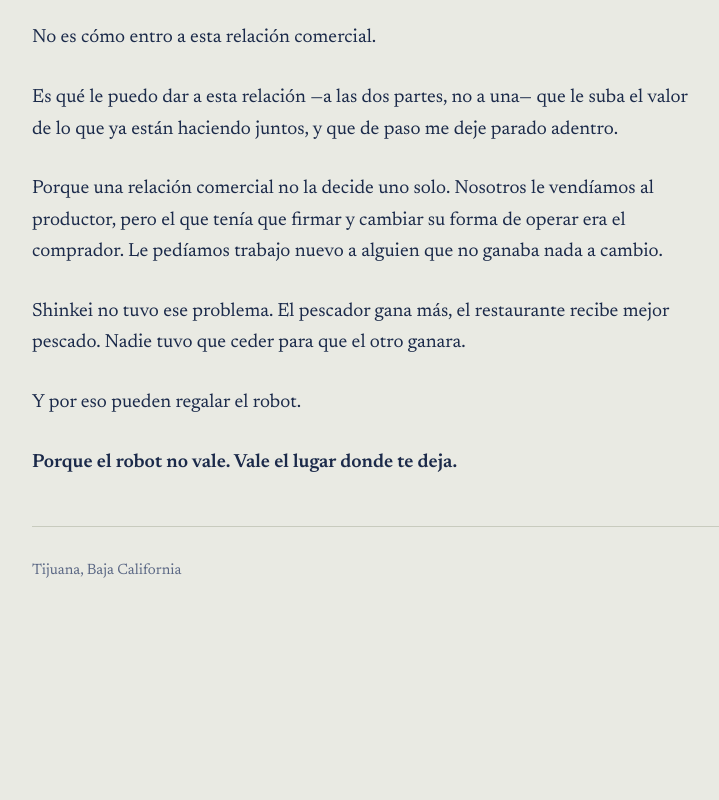
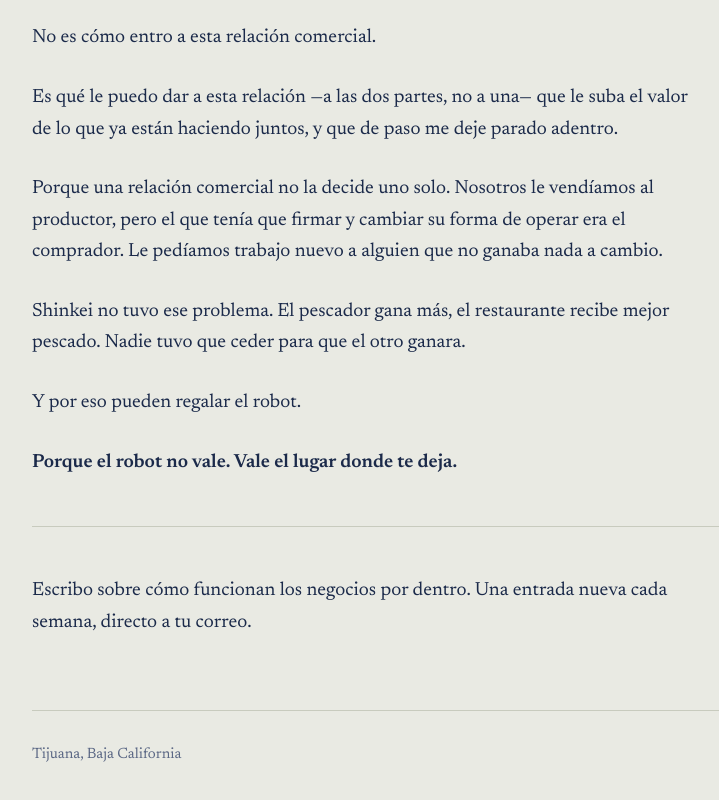
Before and after one commit to ozcarprez/oscar-perez, a Next.js app: page /escritos/el-robot-no-vale in a window 1280 px wide. Shown: the part 2434-3234 px from the top of the page, without its empty margins (264-983 px from the left). Before the commit the page ends 3050 px from the top, so only its background shows below. Built offline with nearby package versions, Linux system fonts and the light colour scheme.

Commit message:
Add subscription form to Suscribir component
Implement subscription form loading with script injection.

```diff
--- a/components/Suscribir.tsx
+++ b/components/Suscribir.tsx
@@ -1,3 +1,29 @@
+"use client";
+
+import { useEffect, useRef } from "react";
+
 export default function Suscribir() {
-  return null;
+  const contenedor = useRef<HTMLDivElement>(null);
+
+  useEffect(() => {
+    if (!contenedor.current || contenedor.current.childElementCount > 0) return;
+    const s = document.createElement("script");
+    s.src = "https://subscribe-forms.beehiiv.com/v3/loader.js";
+    s.setAttribute(
+      "data-beehiiv-form",
+      "794e513b-abf5-448b-9844-0b7fce29995c"
+    );
+    s.async = true;
+    contenedor.current.appendChild(s);
+  }, []);
+
+  return (
+    <section className="border-t border-[var(--color-linea)] py-12">
+      <p className="prosa mb-6">
+        Escribo sobre cómo funcionan los negocios por dentro. Una entrada nueva
+        cada semana, directo a tu correo.
+      </p>
+      <div ref={contenedor} />
+    </section>
+  );
 }
```
